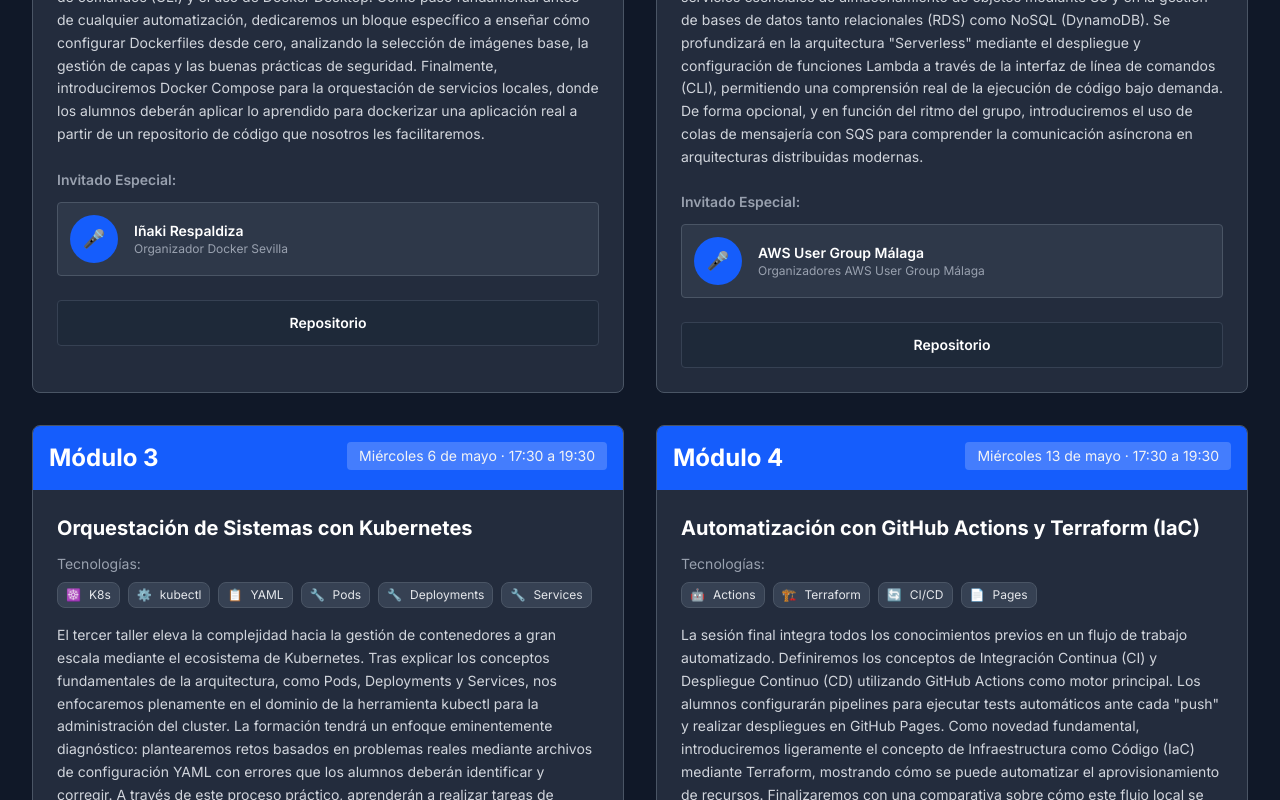
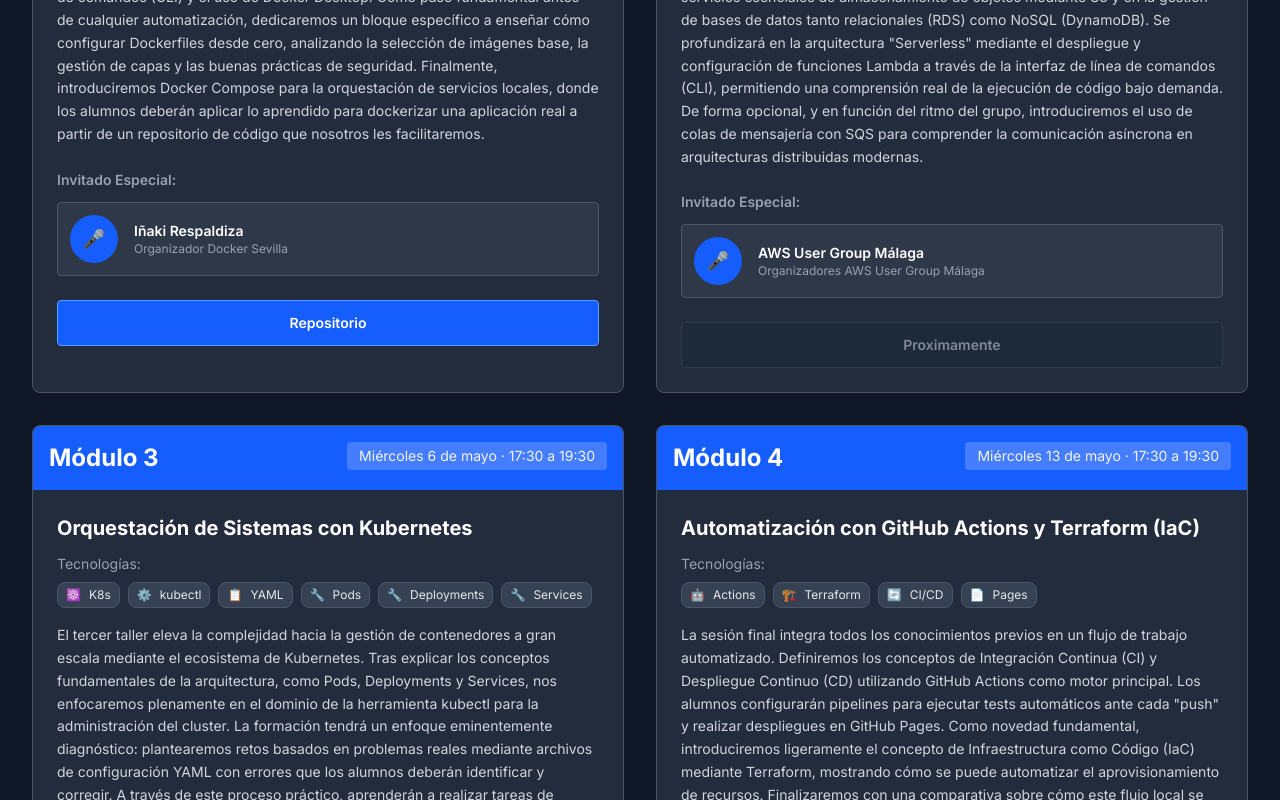
Before and after one commit to JavierStark/CursoDevopsCloud, a Next.js app: page / in a window 1280 px wide. Shown: the part 2011-2811 px from the top of the page. Built offline with nearby package versions, Linux system fonts and the light colour scheme.

Commit message:
fix: update ModuleCard to conditionally render repository link or disabled button for Docker module

```diff
--- a/src/components/ModuleCard.tsx
+++ b/src/components/ModuleCard.tsx
@@ -7,6 +7,8 @@
 }
 
 export default function ModuleCard({ module }: ModuleCardProps) {
+  const isDockerModule = module.id === 1;
+
   return (
     <div className="bg-gray-700/50 border border-gray-600 rounded-lg overflow-hidden hover:border-blue-500 hover:shadow-lg hover:shadow-blue-500/20 transition-all duration-300">
       <div className="bg-blue-600 p-4">
@@ -39,14 +41,23 @@
           </div>
         )}
 
+        {isDockerModule ? (
           <a
             href={module.repositoryUrl}
             target="_blank"
             rel="noreferrer"
-          className="inline-block w-full px-6 py-3 rounded font-semibold text-center text-sm bg-gray-800 text-white border border-gray-700 hover:border-blue-500 hover:bg-blue-600 transition-colors"
+            className="inline-block w-full px-6 py-3 rounded font-semibold text-center text-sm bg-blue-600 text-white border border-blue-400 hover:bg-blue-500 hover:shadow-lg hover:shadow-blue-500/30 transition-all duration-300"
           >
             Repositorio
           </a>
+        ) : (
+          <span
+            className="inline-block w-full px-6 py-3 rounded font-semibold text-center text-sm bg-gray-800 text-gray-400 border border-gray-700 cursor-not-allowed opacity-80"
+            aria-disabled="true"
+          >
+            Proximamente
+          </span>
+        )}
       </div>
     </div>
   );
```
Lines whose indentation alone changed are shown as unchanged.
